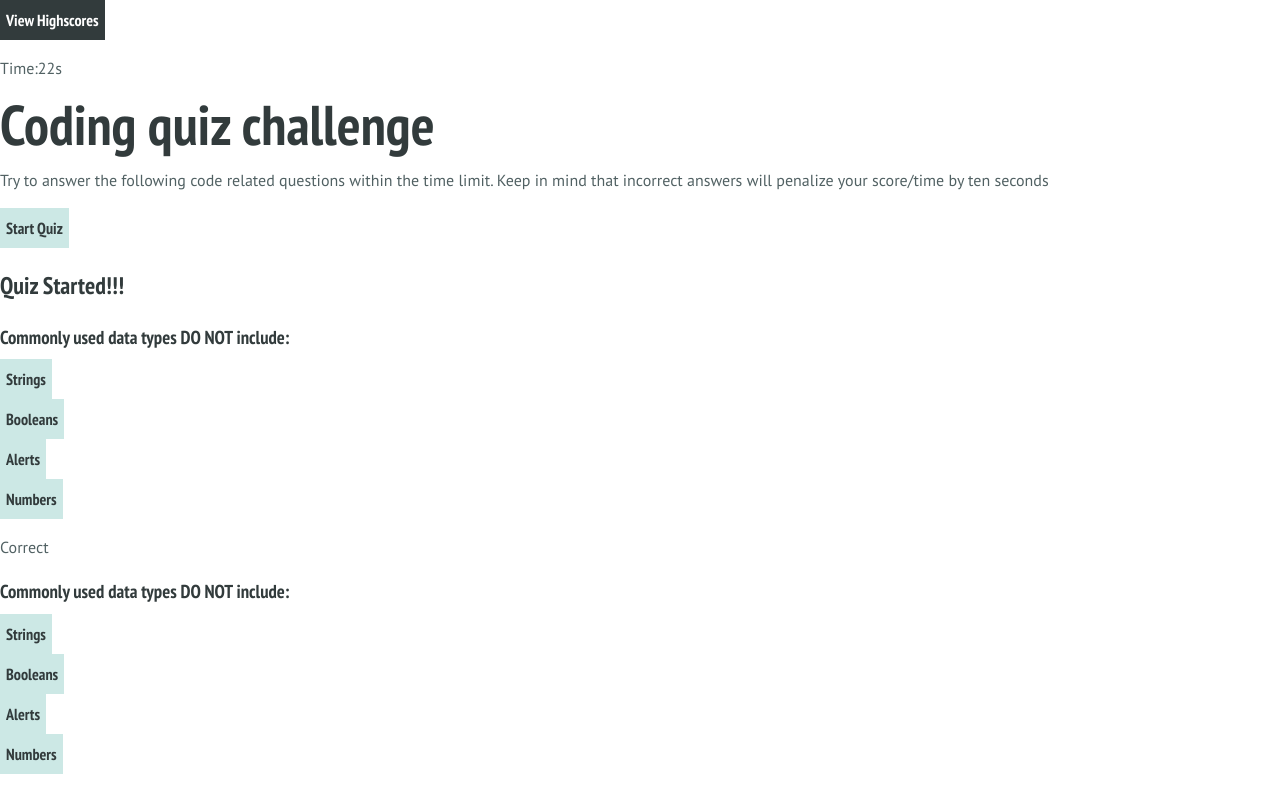
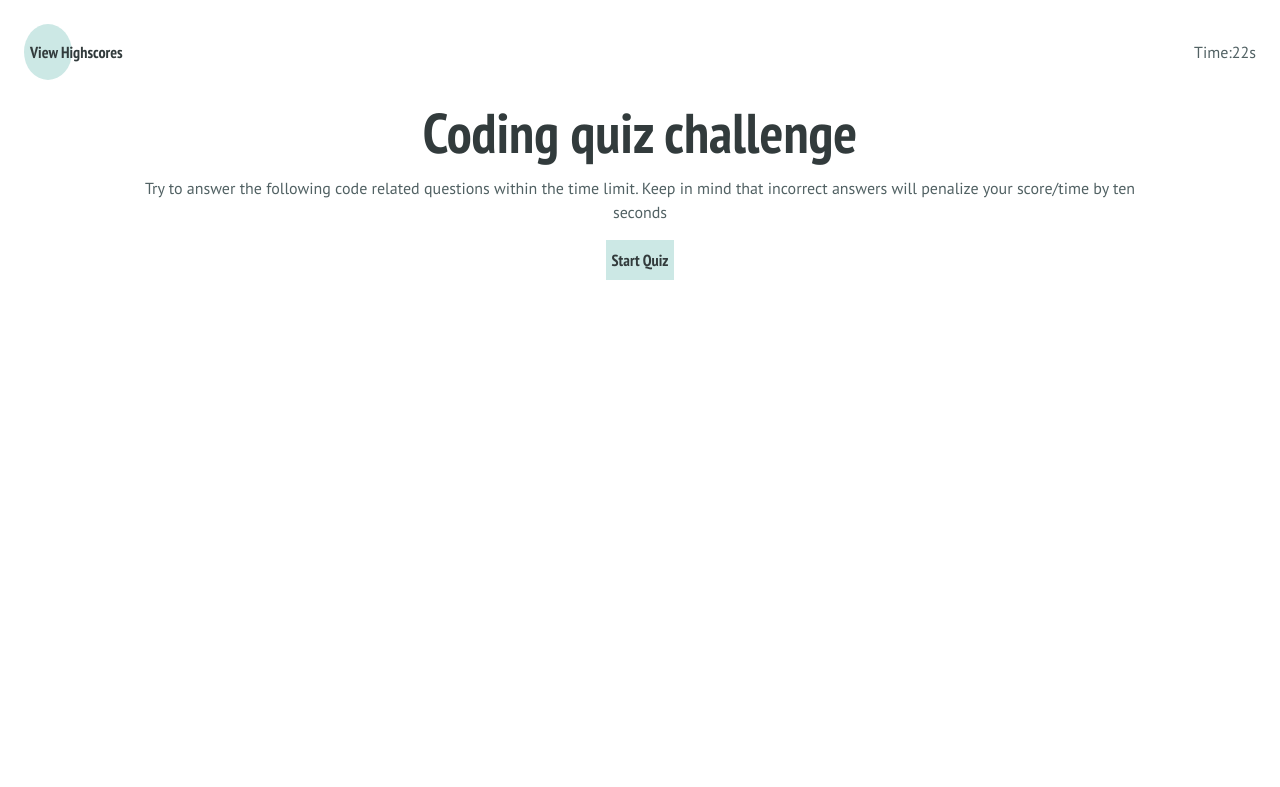
Before and after one commit to joeehis1/coding-quiz, a website: page index.html in a window 1280 px wide. Shown: the top 787 px of the page. Drawn offline with Linux system fonts and the light colour scheme.

Commit message:
UI populated enough to allow incorporation of app logic

```diff
--- a/index.html
+++ b/index.html
@@ -8,7 +8,7 @@
     </head>
     <body>
         <header>
-            <button>View Highscores</button>
+            <button class="btn-score-toggle">View Highscores</button>
             <p>Time:<span>22s</span></p>
         </header>
         <section class="intro-section" data-shown="true">
--- a/scss/_base.scss
+++ b/scss/_base.scss
@@ -44,11 +44,17 @@ button {
     }
 }
 
+.container {
+    max-width: 1040px;
+    width: 85%;
+    margin: 0 auto;
+}
+
 section {
-    // &[data-shown="true"] {
-    //     display: block;
-    // }
-    // &[data-shown="false"] {
-    //     display: none;
-    // }
+    &[data-shown="true"] {
+        display: block;
+    }
+    &[data-shown="false"] {
+        display: none;
+    }
 }
--- /dev/null
+++ b/scss/_header.scss
@@ -0,0 +1,43 @@
+@use "./variables" as *;
+
+header {
+    padding: 1.5rem;
+    display: flex;
+    justify-content: space-between;
+}
+
+// highscore toggle button
+
+.btn-score-toggle {
+    background-color: transparent;
+    // text-decoration: underline;
+    position: relative;
+    &::after {
+        position: absolute;
+        content: "";
+        top: 0;
+        left: 0;
+        width: 3rem;
+        border-radius: 50%;
+        bottom: 0;
+        background-color: $color-accent;
+        z-index: -1;
+        transform: translateY(0px);
+    }
+    &:hover {
+        background-color: transparent;
+        color: initial;
+        &::after {
+            animation: bounce 500ms ease infinite alternate-reverse both;
+        }
+    }
+}
+
+@keyframes bounce {
+    0% {
+        transform: translateY(-6px);
+    }
+    100% {
+        transform: translateY(6px);
+    }
+}
--- /dev/null
+++ b/scss/_intro.scss
@@ -0,0 +1,6 @@
+.intro-section {
+    text-align: center;
+    button {
+        margin: 0 auto;
+    }
+}
--- a/scss/index.scss
+++ b/scss/index.scss
@@ -1,2 +1,6 @@
 @use "./reset" as *;
 @use "./base" as *;
+
+@use "./header";
+
+@use "./intro";
```
Also changed, not shown: css/main.css, 1 other file.
